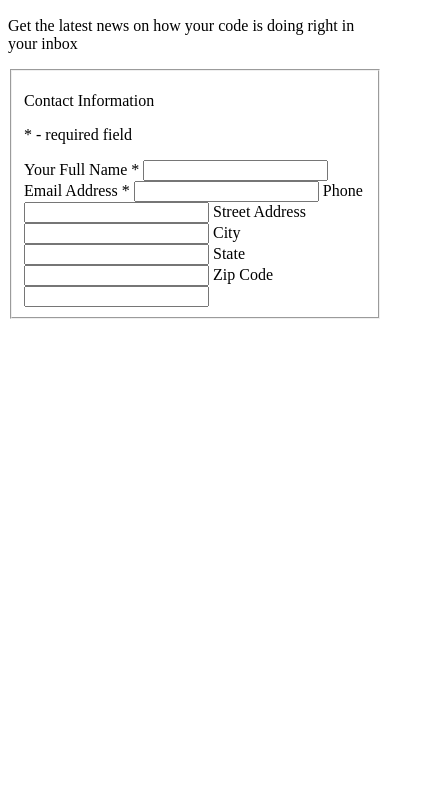
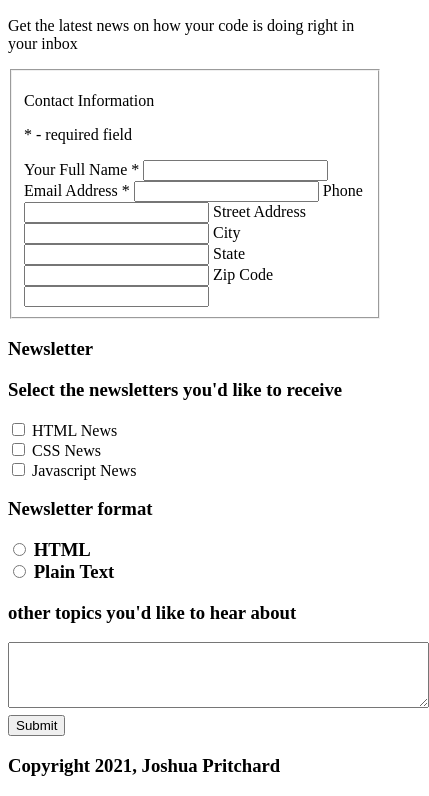
Before and after one commit to Joshua-Pritchard/Project-3-Treehouse, a plain HTML site: page index.html in a window 390 px wide. Shown: the part 112-908 px from the top of the page, 429 px wide, since content can reach past the window. Before the commit the page ends 844 px from the top, so only its background shows below. Drawn offline with Linux system fonts and the light colour scheme.

Commit message:
Mobil Mockup

```diff
--- a/index.html
+++ b/index.html
@@ -43,3 +43,38 @@
               <input type="text" id="state" name="user-state">
               <label for="zip code">Zip Code</label>
               <input type="text" id="zip code" name="user-zipcode">
+            </div>
+
+            <div>
+              <h3>Newsletter<h3>
+              <p>Select the newsletters you'd like to receive<p>
+            </div>
+
+            <div>
+              <input type="checkbox" id="HTMLnews" name="HTMLnews" value="HTMLnews">
+            <label for="HTMLnews">HTML News</label><br>
+            <input type="checkbox" id="CSSnews" name="CSSnews" value="CSSnews">
+            <label for="CSSnews">CSS News</label><br>
+            <input type="checkbox" id="JavascriptNews" name="Javascript News" value="Javascript News">
+            <label for="JavascriptNews">Javascript News</label><br>
+          </div>
+
+            <h3>Newsletter format<h3>
+
+            <div>
+              <input type="radio" id="HTML" name="HTML" value="HTML">
+              <label for="HTML">HTML</label><br>
+              <input type="radio" id="PLAIN TEXT" name="PLAIN TEXT" value="PLAIN TEXT">
+              <label for="PLAIN TEXT">Plain Text</label><br>
+            </div>
+
+              <h3>other topics you'd like to hear about<h3>
+
+              <textarea id="textarea" name="textarea" rows="4" cols="50">
+              </textarea>
+
+              <div>
+               <input type="submit" value="Submit">
+             </div>
+
+             <p class="copyright">Copyright 2021, Joshua Pritchard</p>
```
